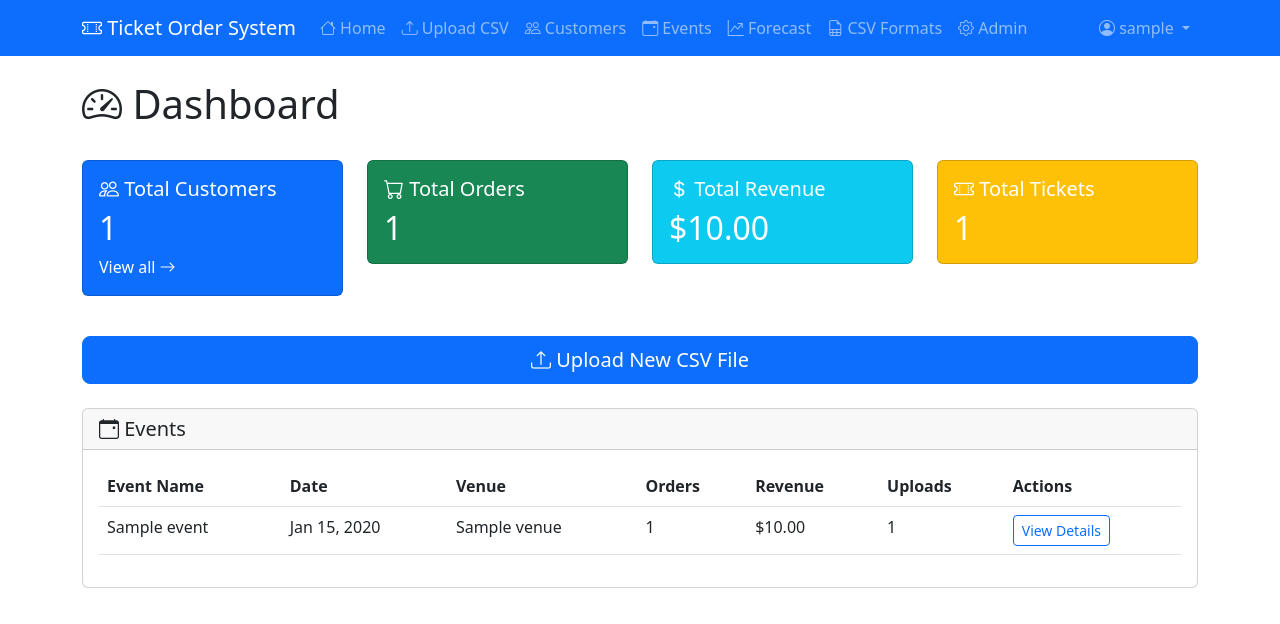
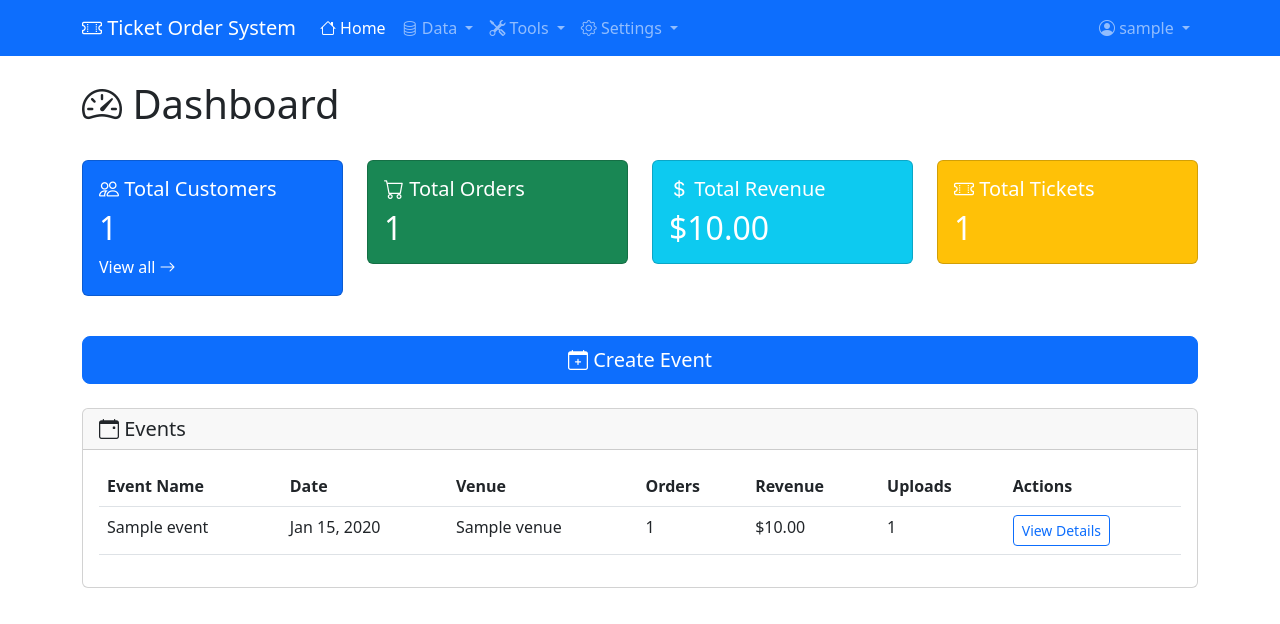
Before and after one commit to Cue-Labs-LLC/cue-app, a Django app: page / in a window 1280 px wide. Shown: the top 624 px of the page. Run offline with Django 5.2, Linux system fonts and the light colour scheme; a user stored in the database is signed in; tables that the repository leaves empty hold one stand-in row (values such as "Sample post").

Commit message:
Updated venue model

```diff
--- a/tickets/models.py
+++ b/tickets/models.py
@@ -200,6 +200,15 @@ class Venue(BaseModel):
     """Venue information for events."""
     name = models.CharField(max_length=200, db_index=True)
     city = models.CharField(max_length=100, db_index=True)
+    street_address = models.CharField(max_length=255, blank=True)
+    state = models.CharField(max_length=100, blank=True)
+    postal_code = models.CharField(max_length=20, blank=True)
+    country = models.CharField(max_length=100, blank=True)
+    capacity = models.IntegerField(
+        null=True,
+        blank=True,
+        help_text="Total capacity for the venue (optional)",
+    )
 
     class Meta:
         unique_together = [['name', 'city']]
@@ -207,6 +216,22 @@ class Venue(BaseModel):
         indexes = [
             models.Index(fields=['name', 'city']),
         ]
+
+    def get_display_address(self):
+        """Return a single formatted line from street, state, postal_code, country.
+        Empty when none of those are set, so templates can hide the address block.
+        """
+        parts = []
+        if self.street_address:
+            parts.append(self.street_address)
+        line2 = ', '.join(
+            p for p in [self.state, self.postal_code] if p
+        )
+        if line2:
+            parts.append(line2)
+        if self.country:
+            parts.append(self.country)
+        return ' | '.join(parts) if parts else ''
 
     def __str__(self):
         return f"{self.name}, {self.city}"
--- a/tickets/templates/tickets/base.html
+++ b/tickets/templates/tickets/base.html
@@ -21,40 +21,77 @@
             <div class="collapse navbar-collapse" id="navbarNav">
                 <ul class="navbar-nav me-auto">
                     {% if user.is_authenticated %}
+                        <!-- Home -->
                         <li class="nav-item">
-                            <a class="nav-link" href="{% url 'tickets:home' %}">
+                            <a class="nav-link{% if request.path == '/' %} active{% endif %}" href="{% url 'tickets:home' %}">
                                 <i class="bi bi-house"></i> Home
                             </a>
                         </li>
-                        <li class="nav-item">
-                            <a class="nav-link" href="{% url 'tickets:upload_csv' %}">
-                                <i class="bi bi-upload"></i> Upload CSV
+                        <!-- Data dropdown -->
+                        <li class="nav-item dropdown">
+                            <a class="nav-link dropdown-toggle{% if '/customers/' in request.path or '/events/' in request.path or '/venues/' in request.path %} active{% endif %}" href="#" role="button" data-bs-toggle="dropdown" aria-expanded="false">
+                                <i class="bi bi-database"></i> Data
                             </a>
+                            <ul class="dropdown-menu">
+                                <li>
+                                    <a class="dropdown-item{% if '/customers/' in request.path %} active{% endif %}" href="{% url 'tickets:customer_list' %}">
+                                        <i class="bi bi-people"></i> Customers
+                                    </a>
+                                </li>
+                                <li>
+                                    <a class="dropdown-item{% if '/events/' in request.path %} active{% endif %}" href="{% url 'tickets:event_list' %}">
+                                        <i class="bi bi-calendar-event"></i> Events
+                                    </a>
+                                </li>
+                                <li><hr class="dropdown-divider"></li>
+                                <li>
+                                    <a class="dropdown-item" href="{% url 'tickets:event_create' %}">
+                                        <i class="bi bi-calendar-plus"></i> Create Event
+                                    </a>
+                                </li>
+                                <li>
+                                    <a class="dropdown-item" href="{% url 'tickets:venue_create' %}">
+                                        <i class="bi bi-geo-alt"></i> Create Venue
+                                    </a>
+                                </li>
+                            </ul>
                         </li>
-                        <li class="nav-item">
-                            <a class="nav-link" href="{% url 'tickets:customer_list' %}">
-                                <i class="bi bi-people"></i> Customers
+                        <!-- Tools dropdown -->
+                        <li class="nav-item dropdown">
+                            <a class="nav-link dropdown-toggle{% if '/upload/' in request.path or '/forecast/' in request.path %} active{% endif %}" href="#" role="button" data-bs-toggle="dropdown" aria-expanded="false">
+                                <i class="bi bi-tools"></i> Tools
                             </a>
+                            <ul class="dropdown-menu">
+                                <li>
+                                    <a class="dropdown-item{% if '/upload/' in request.path %} active{% endif %}" href="{% url 'tickets:upload_csv' %}">
+                                        <i class="bi bi-upload"></i> Upload CSV
+                                    </a>
+                                </li>
+                                <li>
+                                    <a class="dropdown-item{% if '/forecast/' in request.path %} active{% endif %}" href="{% url 'tickets:forecast_tool' %}">
+                                        <i class="bi bi-graph-up-arrow"></i> Forecast
+                                    </a>
+                                </li>
+                            </ul>
                         </li>
-                        <li class="nav-item">
-                            <a class="nav-link" href="{% url 'tickets:event_list' %}">
-                                <i class="bi bi-calendar-event"></i> Events
+                        <!-- Settings dropdown -->
+                        <li class="nav-item dropdown">
+                            <a class="nav-link dropdown-toggle{% if '/formats/' in request.path %} active{% endif %}" href="#" role="button" data-bs-toggle="dropdown" aria-expanded="false">
+                                <i class="bi bi-gear"></i> Settings
                             </a>
-                        </li>
-                        <li class="nav-item">
-                            <a class="nav-link" href="{% url 'tickets:forecast_tool' %}">
-                                <i class="bi bi-graph-up-arrow"></i> Forecast
-                            </a>
-                        </li>
-                        <li class="nav-item">
-                            <a class="nav-link" href="{% url 'tickets:format_list' %}">
-                                <i class="bi bi-file-earmark-spreadsheet"></i> CSV Formats
-                            </a>
-                        </li>
-                        <li class="nav-item">
-                            <a class="nav-link" href="{% url 'admin:index' %}">
-                                <i class="bi bi-gear"></i> Admin
-                            </a>
+                            <ul class="dropdown-menu">
+                                <li>
+                                    <a class="dropdown-item{% if '/formats/' in request.path %} active{% endif %}" href="{% url 'tickets:format_list' %}">
+                                        <i class="bi bi-file-earmark-spreadsheet"></i> CSV Formats
+                                    </a>
+                                </li>
+                                <li><hr class="dropdown-divider"></li>
+                                <li>
+                                    <a class="dropdown-item" href="{% url 'admin:index' %}">
+                                        <i class="bi bi-shield-lock"></i> Admin Panel
+                                    </a>
+                                </li>
+                            </ul>
                         </li>
                     {% endif %}
                 </ul>
--- a/tickets/templates/tickets/event_detail.html
+++ b/tickets/templates/tickets/event_detail.html
@@ -18,6 +18,11 @@
             <i class="bi bi-clock"></i> {{ event.start_date|date:"M d, Y" }}{% if event.start_time %} {{ event.start_time|time:"H:i" }}{% endif %}{% if event.end_date %} &ndash; {{ event.end_date|date:"M d, Y" }}{% if event.end_time %} {{ event.end_time|time:"H:i" }}{% endif %}{% endif %}
             {% if event.capacity %}| <i class="bi bi-people"></i> Capacity: {{ event.capacity }}{% else %}| <i class="bi bi-people"></i> Capacity: —{% endif %}
         </p>
+        {% if event.venue.get_display_address %}
+        <p class="text-muted small">
+            <i class="bi bi-pin-map"></i> {{ event.venue.get_display_address }}
+        </p>
+        {% endif %}
     </div>
 </div>
 
--- a/tickets/templates/tickets/home.html
+++ b/tickets/templates/tickets/home.html
@@ -50,8 +50,8 @@
 <div class="row mb-4">
     <div class="col">
         <div class="d-grid gap-2">
-            <a href="{% url 'tickets:upload_csv' %}" class="btn btn-primary btn-lg">
-                <i class="bi bi-upload"></i> Upload New CSV File
+            <a href="{% url 'tickets:event_create' %}" class="btn btn-primary btn-lg">
+                <i class="bi bi-calendar-plus"></i> Create Event
             </a>
         </div>
     </div>
@@ -103,7 +103,7 @@
                         </table>
                     </div>
                 {% else %}
-                    <p class="text-muted">No events yet. <a href="{% url 'tickets:upload_csv' %}">Upload a CSV file</a> to create events.</p>
+                    <p class="text-muted">No events yet. <a href="{% url 'tickets:event_create' %}">Create an event</a> to get started.</p>
                 {% endif %}
             </div>
         </div>
```
Also changed, not shown: tickets/admin.py (+9 -4 lines), tickets/forms.py (+15 -1 lines), tickets/tests.py (+50 -0 lines), tickets/migrations/0010_add_venue_address_fields.py (added), tickets/migrations/0011_add_venue_capacity.py (added).
